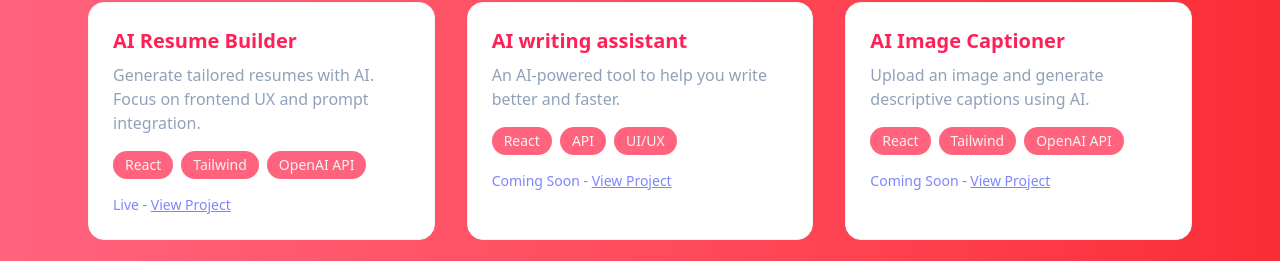
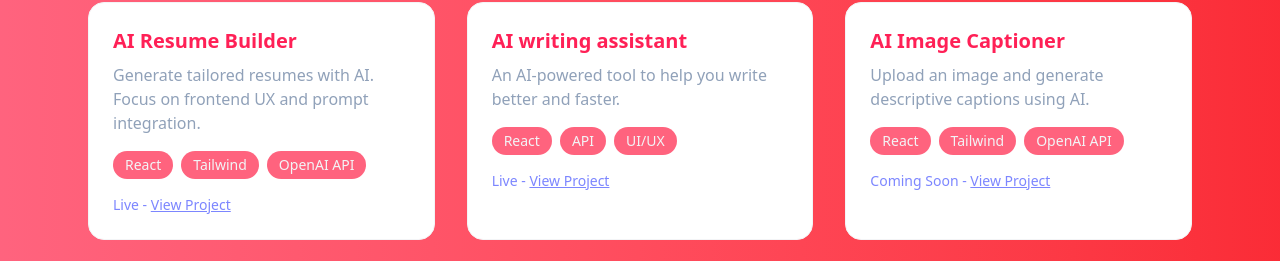
Before and after one commit to elic4vet/ai-portfolio, a React (Vite) app: page / in a window 1280 px wide. Shown: the part 1358-1619 px from the top of the page. Built offline with nearby package versions, Linux system fonts and the light colour scheme.

Commit message:
Update Projects.jsx

```diff
--- a/src/components/Projects.jsx
+++ b/src/components/Projects.jsx
@@ -12,8 +12,8 @@ const projects = [
         title: "AI writing assistant",
         description: "An AI-powered tool to help you write better and faster.",
         tech: ["React", "API", "UI/UX"],
-        status: "Coming Soon",
-        link: "#"
+        status: "Live",
+        link: "https://ai-text-assistant-dun.vercel.app/"
     },
     {
         title: "AI Image Captioner",
```
